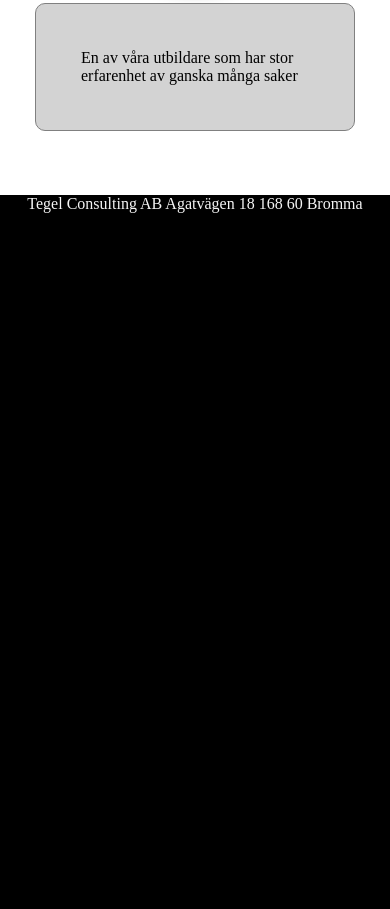
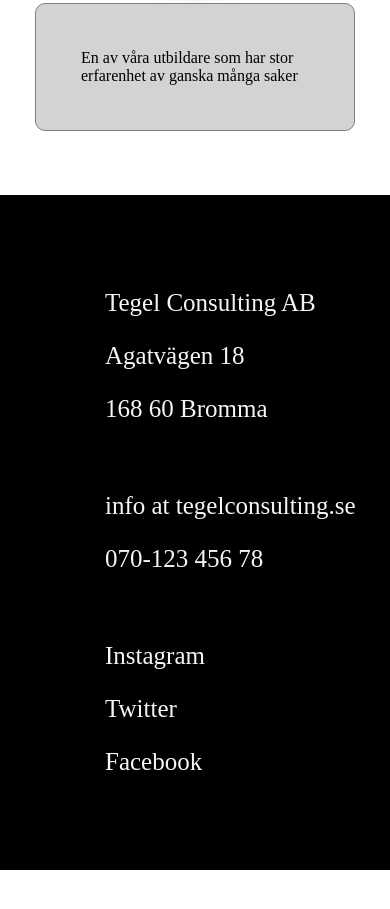
Before and after one commit to emilgsalmi/first-design, a website built with Parcel: page src/index.html in a window 390 px wide. Shown: the part 2886-3795 px from the top of the page. After the commit the page ends 3756 px from the top, so only its background shows below. Built offline with nearby package versions, Linux system fonts and the light colour scheme.

Commit message:
mobile almost done

```diff
--- a/src/index.html
+++ b/src/index.html
@@ -4,7 +4,7 @@
     <meta charset="UTF-8">
     <meta http-equiv="X-UA-Compatible" content="IE=edge">
     <meta name="viewport" content="width=device-width, initial-scale=1.0">
-    <title>First design</title>
+    <title>Forest</title>
     <link href="scss/main.scss" rel="stylesheet">
 </head>
 <body>
@@ -51,9 +51,22 @@
 
 <footer>
     <div class="footer__content">
-        <article class="footer__content-info">
-            Tegel Consulting AB Agatvägen 18 168 60 Bromma
-        </article>
+        <section class="footer__content-all">
+            <article class="footer__content-adress">
+                <span>Tegel Consulting AB</span>
+                <span>Agatvägen 18</span>
+                <span>168 60 Bromma</span>
+            </article>
+            <article class="footer__content-info">
+                <span>info at tegelconsulting.se</span>
+                <span>070-123 456 78</span>
+            </article>
+            <article class="footer__content-social">
+                <span>Instagram</span>
+                <span>Twitter</span>
+                <span>Facebook</span>
+            </article>
+        </section>
     </div>
 
 </footer>
--- a/src/scss/_footer-content.scss
+++ b/src/scss/_footer-content.scss
@@ -2,18 +2,25 @@
 @use "mixins" as m;
 
 .footer__content{
-    height: 100vh;
+    height: 80vh;
     width: 100%;
     background-color: v.$fontblack;
 
-    .footer__content-info{
+    .footer__content-all{
         display: flex;
-        flex-direction: row;
-        justify-content: center;
-        top:50px;
-        width: 100%;
+        flex-direction: column;
+        justify-content:space-evenly;
         height: 100%;
-        color: v.$fontwhite;
-        text-align: center;
+        padding: 25px;
+
+        .footer__content-info{
+            @include m.footer-info;
+        }
+        .footer__content-adress{
+            @include m.footer-info;
+        }
+        .footer__content-social{
+            @include m.footer-info;
+        }
     }
 }
--- a/src/scss/_mixins.scss
+++ b/src/scss/_mixins.scss
@@ -20,3 +20,12 @@
     padding: 45px;
     border-radius: 10px;
 }
+
+@mixin footer-info{
+    display: flex;
+    flex-direction: column;
+    gap: v.$size-25;
+    color: v.$fontwhite;
+    font-size: v.$size-25;
+    padding-left: 80px;
+}
--- a/src/scss/main.scss
+++ b/src/scss/main.scss
@@ -6,4 +6,5 @@
 *{
     margin: 0;
     box-sizing: border-box;
+    scroll-behavior: smooth;
 }
```
